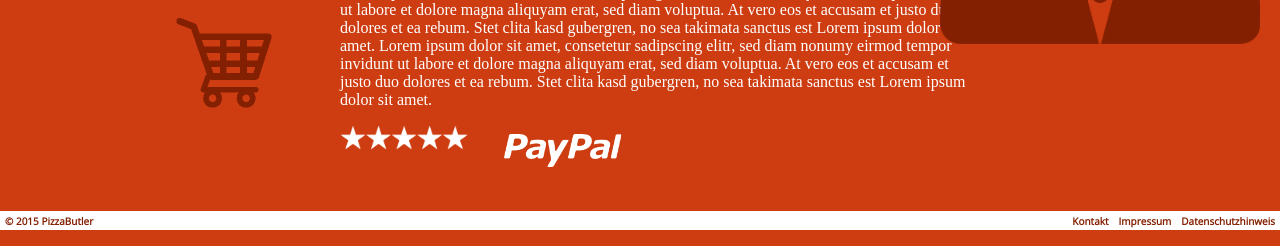
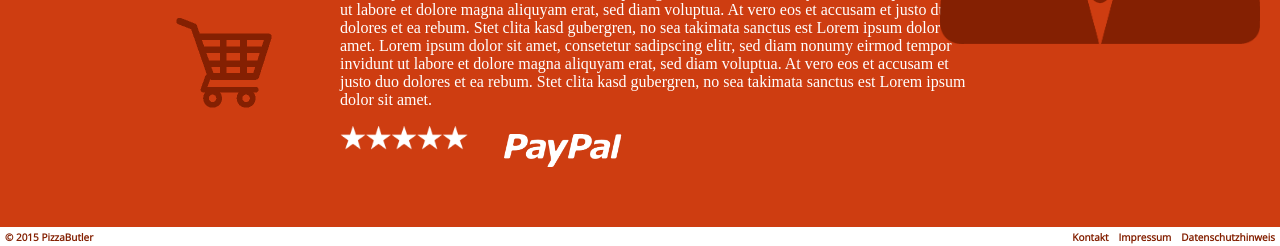
Before and after one commit to isabelleklein/PizzaButtler_Frontend, a PHP site: page / in a window 1280 px wide. Shown: the part 554-800 px from the top of the page. Run offline with PHP 8.4, Linux system fonts and the light colour scheme.

Commit message:
Footer bleibt jetzt unten

```diff
--- a/PizzaButtler_Fronend_PHP/css/footer.css
+++ b/PizzaButtler_Fronend_PHP/css/footer.css
@@ -8,7 +8,8 @@ height:1.2em;
 width:100%;
 list-style:none;
 padding-left:0;
-position:absolute;
+position:fixed;
+-webkit-margin-after: 0px;
 }
 
 #navi_bottom .right a,
```
